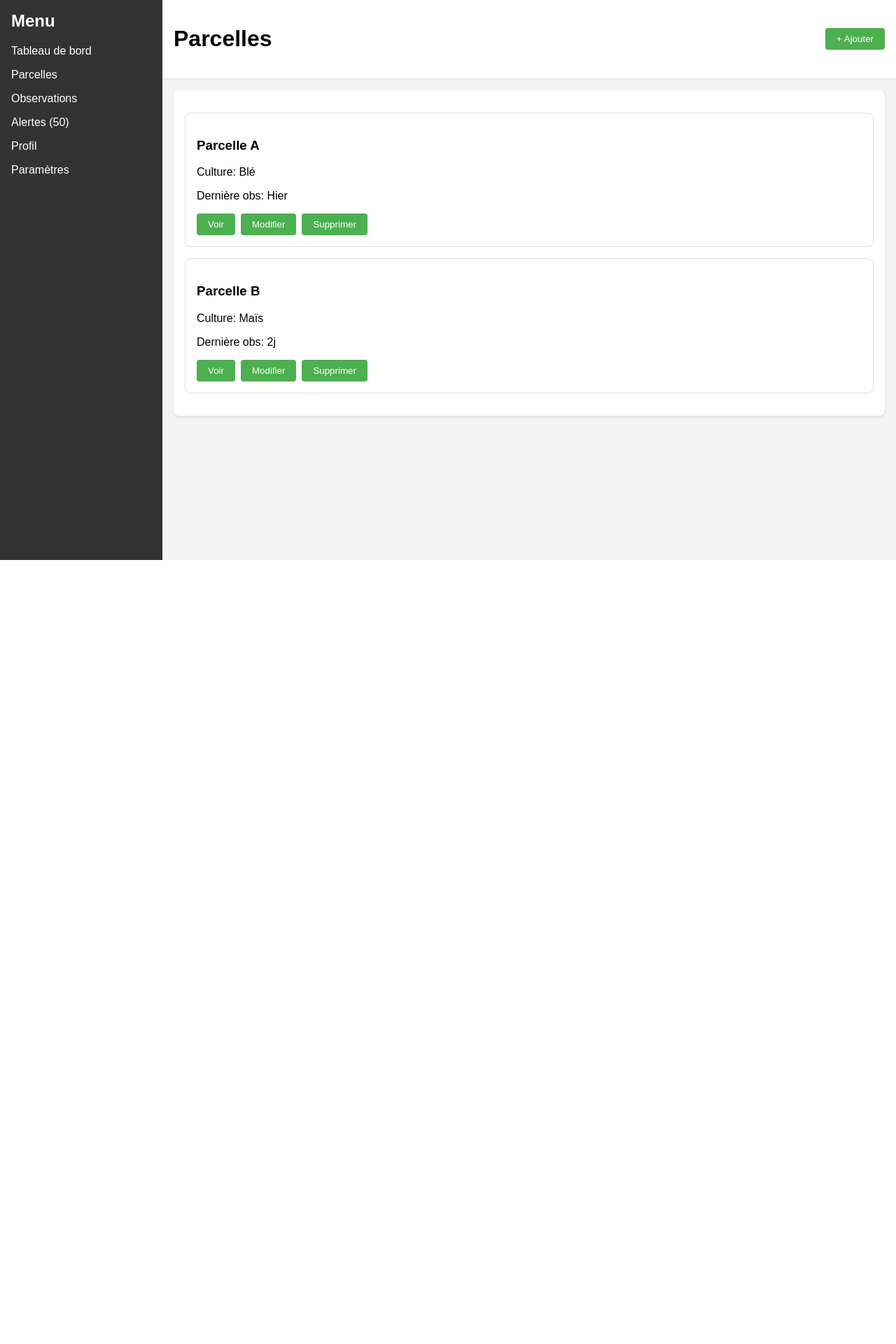
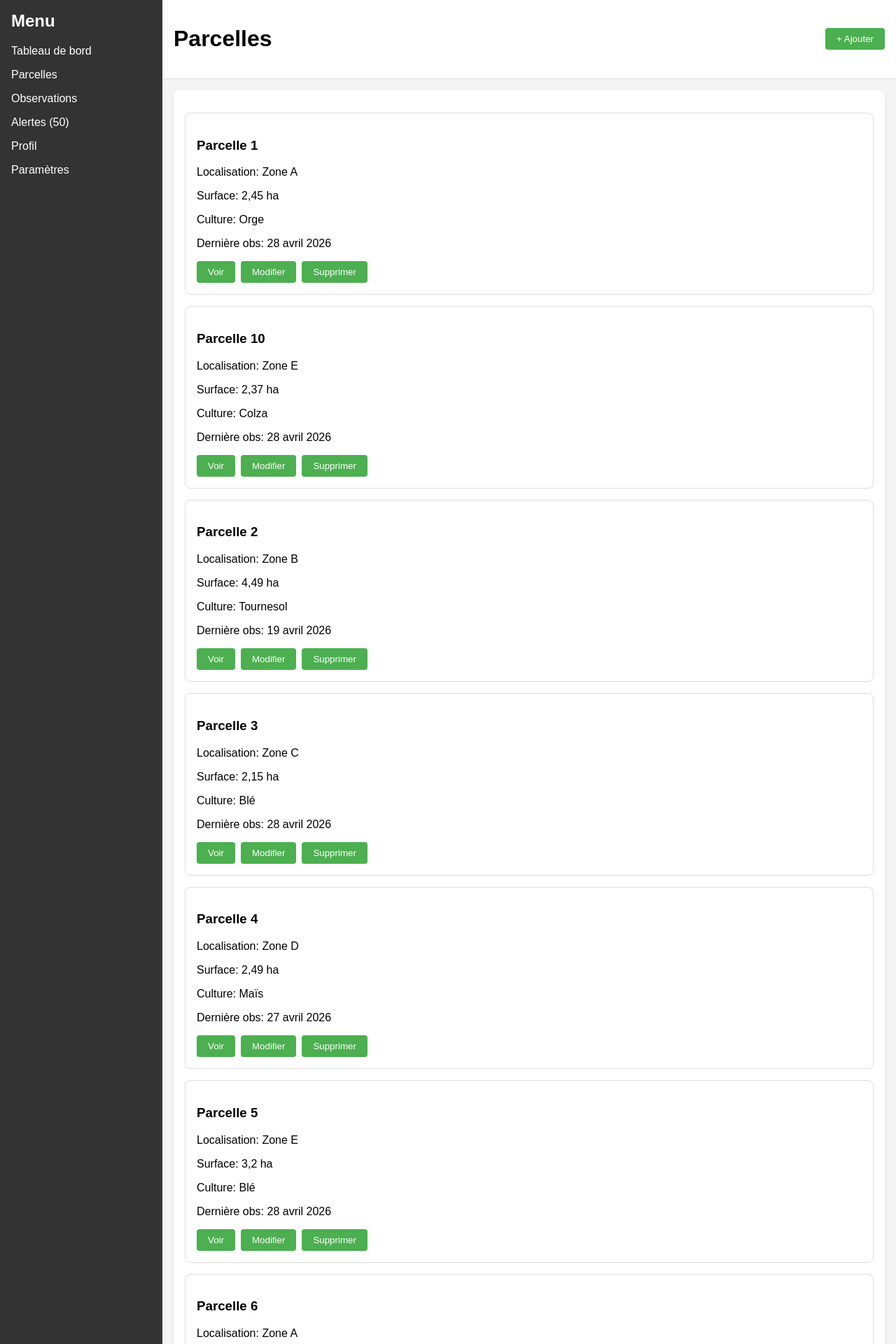
Before and after one commit to lala000000/Agricole, a Django app: page /parcels/ in a window 1280 px wide. Shown: the top 1920 px of the page at 70% size. Before the commit the page ends 800 px from the top, so only its background shows below. Run offline with Django 5.2, Linux system fonts and the light colour scheme; data comes from the database, SQL or seed files in the repository.

Commit message:
Refactor parcels view and template to dynamically display parcel data
Co-authored-by: Copilot <copilot@github.com>

```diff
--- a/agricole/templates/parcels.html
+++ b/agricole/templates/parcels.html
@@ -1,12 +1,11 @@
 {% load static %}
 <!DOCTYPE html>
 <html lang="fr">
-    <link rel="stylesheet" href="{% static 'style.css' %}">
 <head>
     <meta charset="UTF-8">
     <meta name="viewport" content="width=device-width, initial-scale=1.0">
     <title>Parcelles</title>
-    <link rel="stylesheet" href="../style.css">
+    <link rel="stylesheet" href="{% static 'style.css' %}">
 </head>
 <body>
     <div class="container">
@@ -16,37 +15,42 @@
                 <li><a href="{% url 'home' %}">Tableau de bord</a></li>
                 <li><a href="{% url 'parcels' %}">Parcelles</a></li>
                 <li><a href="{% url 'observations' %}">Observations</a></li>
-                <li><a href="{% url 'alertes' %}">Alertes ({{nbralerte}})</a></li>
+                <li><a href="{% url 'alertes' %}">Alertes ({{ nbralerte }})</a></li>
                 <li><a href="{% url 'profile' %}">Profil</a></li>
                 <li><a href="{% url 'settings' %}">Paramètres</a></li>
             </ul>
         </aside>
+
         <main class="main-content">
             <header class="header">
                 <h1>Parcelles</h1>
                 <button class="add-btn">+ Ajouter</button>
             </header>
+
             <section class="parcels-list">
+                {% for parcelle in parcelles %}
                     <div class="parcel-card">
-                    <h3>Parcelle A</h3>
-                    <p>Culture: Blé</p>
-                    <p>Dernière obs: Hier</p>
+                        <h3>{{ parcelle.nom }}</h3>
+                        <p>Localisation: {{ parcelle.localisation }}</p>
+                        <p>Surface: {{ parcelle.surface_ha }} ha</p>
+
+                        {% with culture=parcelle.cultures.all|first %}
+                            <p>Culture: {% if culture %}{{ culture.type }}{% else %}Aucune{% endif %}</p>
+                        {% endwith %}
+
+                        {% with obs=parcelle.observations.all|first %}
+                            <p>Dernière obs: {% if obs %}{{ obs.date|date:"j F Y" }}{% else %}Aucune{% endif %}</p>
+                        {% endwith %}
+
                         <div class="actions">
                             <button>Voir</button>
                             <button>Modifier</button>
                             <button>Supprimer</button>
                         </div>
                     </div>
-                <div class="parcel-card">
-                    <h3>Parcelle B</h3>
-                    <p>Culture: Maïs</p>
-                    <p>Dernière obs: 2j</p>
-                    <div class="actions">
-                        <button>Voir</button>
-                        <button>Modifier</button>
-                        <button>Supprimer</button>
-                    </div>
-                </div>
+                {% empty %}
+                    <p>Aucune parcelle trouvée.</p>
+                {% endfor %}
             </section>
         </main>
     </div>
--- a/agricole/views.py
+++ b/agricole/views.py
@@ -71,9 +71,11 @@ def parcel(request):
   return HttpResponse(template.render(context, request))
 
 def parcels(request):
+  parcelles = Parcelle.objects.prefetch_related('cultures', 'observations').all()
   template = loader.get_template('parcels.html')
   context = {
-    'nbralerte' : get_alertes_count()
+    'nbralerte': get_alertes_count(),
+    'parcelles': parcelles,
   }
   return HttpResponse(template.render(context, request))
 
```
Lines whose indentation alone changed are shown as unchanged.
